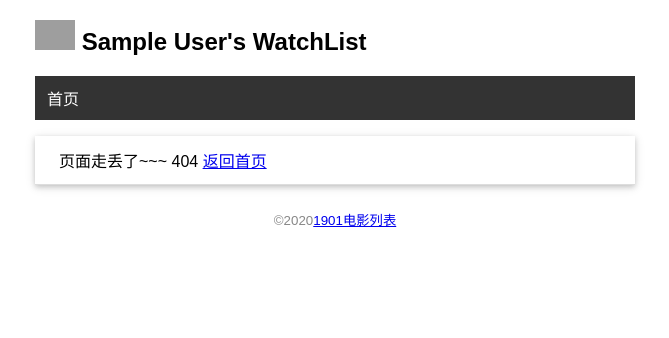
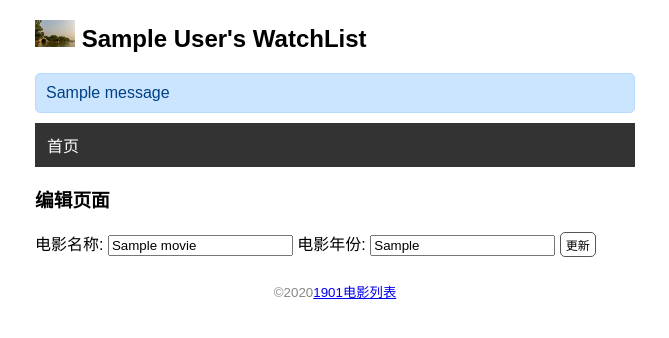
Before and after one commit to liruiyuan-123/flask1901, a Flask app: page /movie/edit/1 in a window 1280 px wide. Shown: the top 338 px of the page, without its empty margins (305-974 px from the left). Run offline with Flask 2, Linux system fonts and the light colour scheme; tables that the repository leaves empty hold one stand-in row (values such as "Sample post"); one stand-in notice (Sample message) is shown; grey boxes are pictures that could not be loaded.

Commit message:
表单的增、改

```diff
--- a/day1/watchlist/app.py
+++ b/day1/watchlist/app.py
@@ -4,7 +4,7 @@ import sys
 
 # 第三方库
 import click
-from flask import Flask,render_template
+from flask import Flask,render_template,flash,redirect,request,url_for
 # 导入扩展类
 from flask_sqlalchemy import SQLAlchemy
 
@@ -21,6 +21,7 @@ app = Flask(__name__)
 app.config['SQLALCHEMY_DATABASE_URI'] = prefix+os.path.join(app.root_path,'data.db')
 # 关闭了对模型修改的监控
 app.config['SQLALCHEMY_TRACK_MODIFICATIONS'] = False
+app.config['SECRET_KEY'] = 'watchlist_dev'
 # 初始化扩展，传入程序实例app
 db = SQLAlchemy(app)
 
@@ -42,23 +43,41 @@ def common_user():
     return dict(name=user)
 
 # views
-@app.route('/')
+@app.route('/',methods=['GET','POST'])
 def index():
-    # name = "Bruce"
-    # movies = [
-    #     {"title":"我是谁","year":"2016"},
-    #     {"title":"我是谁","year":"2016"},
-    #     {"title":"我是谁","year":"2016"},
-    #     {"title":"我的父亲母亲","year":"1995"},
-    #     {"title":"囧妈","year":"2020"},
-    #     {"title":"战狼","year":"2020"},
-    #     {"title":"心花路放","year":"2018"},
-    #     {"title":"囧妈","year":"2020"},
-    #     {"title":"战狼","year":"2020"},
-    # ]
-    # user = User.query.first()
+    if request.method == "POST":
+        # request在请求触发的时候才会包含数据
+        title = request.form.get('title')
+        year = request.form.get('year')
+        # 验证数据
+        if not title or not year or len(year)>4 or len(title)>60:
+            flash('不能为空或超过最大长度')
+            return redirect(url_for('index'))
+        # 保存表单数据
+        movie = Movie(title=title,year=year)
+        db.session.add(movie)
+        db.session.commit()
+        flash('创建成功')
+        return redirect(url_for('index'))
     movies = Movie.query.all()
     return render_template('index.html',movies=movies)
+
+@app.route('/movie/edit/<int:movie_id>',methods=['GET',"POST"])
+def edit(movie_id):
+    movie = Movie.query.get_or_404(movie_id)
+    if request.method == "POST":
+        title = request.form['title']
+        year = request.form['year']
+        if not title or not year or len(year)>4 or len(title)>60:
+            flash('更改时不能为空或超过最大长度')
+            return redirect(url_for('index'))
+        movie.title = title
+        movie.year = year
+        db.session.commit()
+        flash('更新完成')
+        return redirect(url_for('index'))
+    return render_template('edit.html',movie=movie)
+
 
 
 # 自定义命令
--- a/day1/watchlist/static/css/style.css
+++ b/day1/watchlist/static/css/style.css
@@ -65,3 +65,41 @@ nav li a:hover{
     border-radius: 5px;
     padding: 3px 5px;
 }
+.btn{
+    font-size: 12px;
+    padding: 3px 5px;
+    text-decoration: none;
+    cursor: pointer;
+    background-color: #fff;
+    color: black;
+    border: 1px solid #555555;
+    border-radius: 5px;
+}
+
+.btn:hover{
+    text-decoration: none;
+    background-color: black;
+    color: white;
+    border: 1px solid black;
+}
+
+/* .alert{
+    position: relative;
+    padding: 10px;
+    margin: 10px 0;
+    border: 1px solid transparent;
+    color: #004085;
+    background-color: #cce5ff;
+    border-color: #b8daff;
+    border-radius: 5px;
+} */
+.alert{
+    position: relative;
+    padding: 10px;
+    margin: 10px 0;
+    border: 1px solid transparent;
+    color: #004085;
+    background-color: #cce5ff;
+    border-color: #b8daff;
+    border-radius: 5px;
+}
--- a/day1/watchlist/templates/base.html
+++ b/day1/watchlist/templates/base.html
@@ -10,9 +10,15 @@
 </head>
 <body>
     <h2>
-        <img class="avatar" src="{{ url_for('static',filename='images/avatar.jpg') }}" alt="头像">
+        <img class="avatar" src="{{ url_for('static',filename='images/1.jpg') }}" alt="头像">
         {{ name.name }}'s WatchList
     </h2>
+    <!-- 前端提示 -->
+    {% for message in get_flashed_messages() %}
+        <div class='alert'>{{ message }}</div>
+    {% endfor %}
+
+
     <nav>
         <ul>
             <li>
--- /dev/null
+++ b/day1/watchlist/templates/edit.html
@@ -0,0 +1,12 @@
+{% extends 'base.html' %}
+
+{% block content %}
+<h3>编辑页面</h3>
+<!-- 表单，给数据库添加电影 -->
+<form method="POST">
+    电影名称: <input type="text" name='title' autocomplete="off" required value="{{ movie.title }}">
+    电影年份: <input type="text" name='year' autocomplete="off" required value='{{ movie.year }}'>
+    <input type="submit" class='btn' name="submit" value="更新">
+</form>
+
+{% endblock %}
```
Also changed, not shown: day1/watchlist/templates/index.html (+11 -0 lines), 1 other file.
